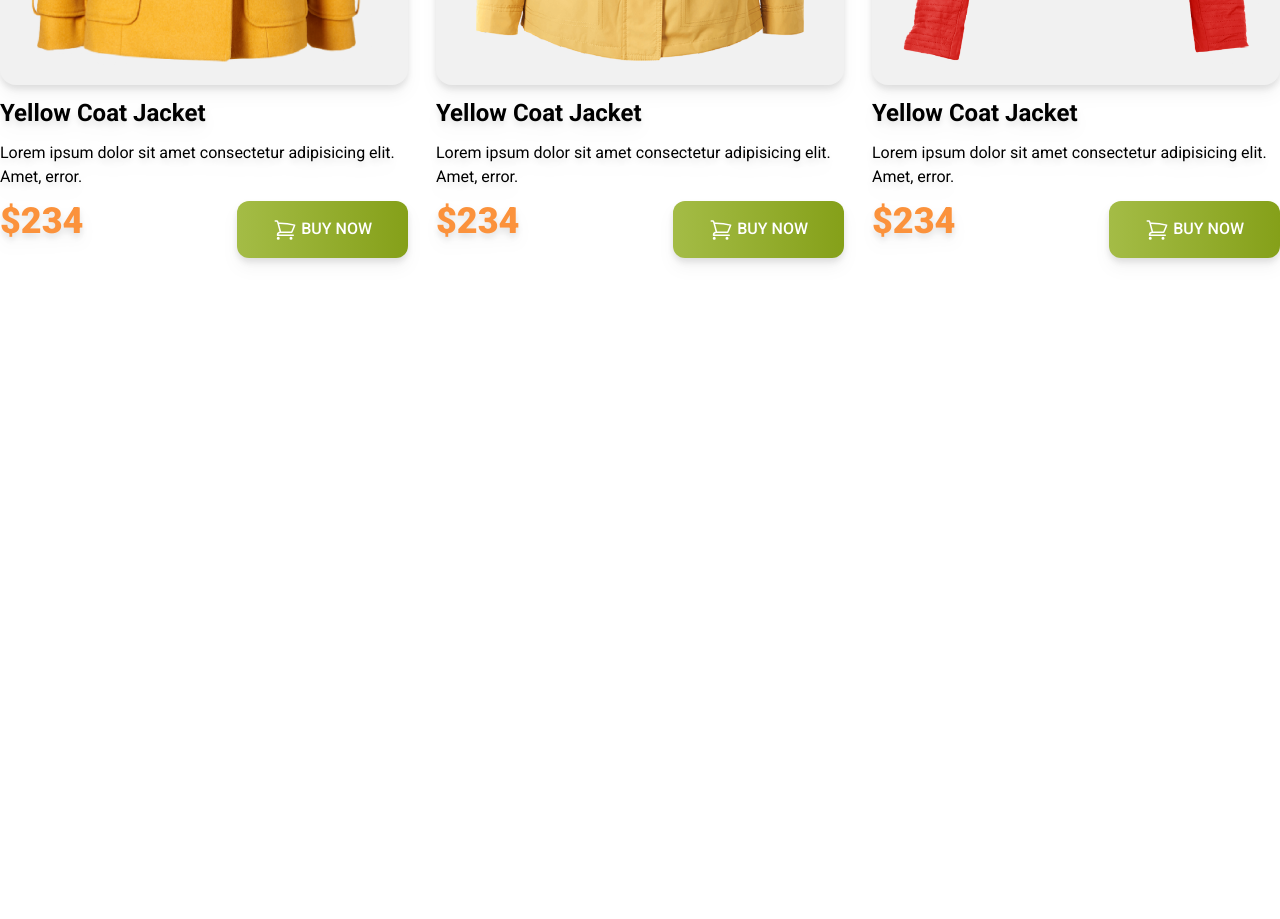
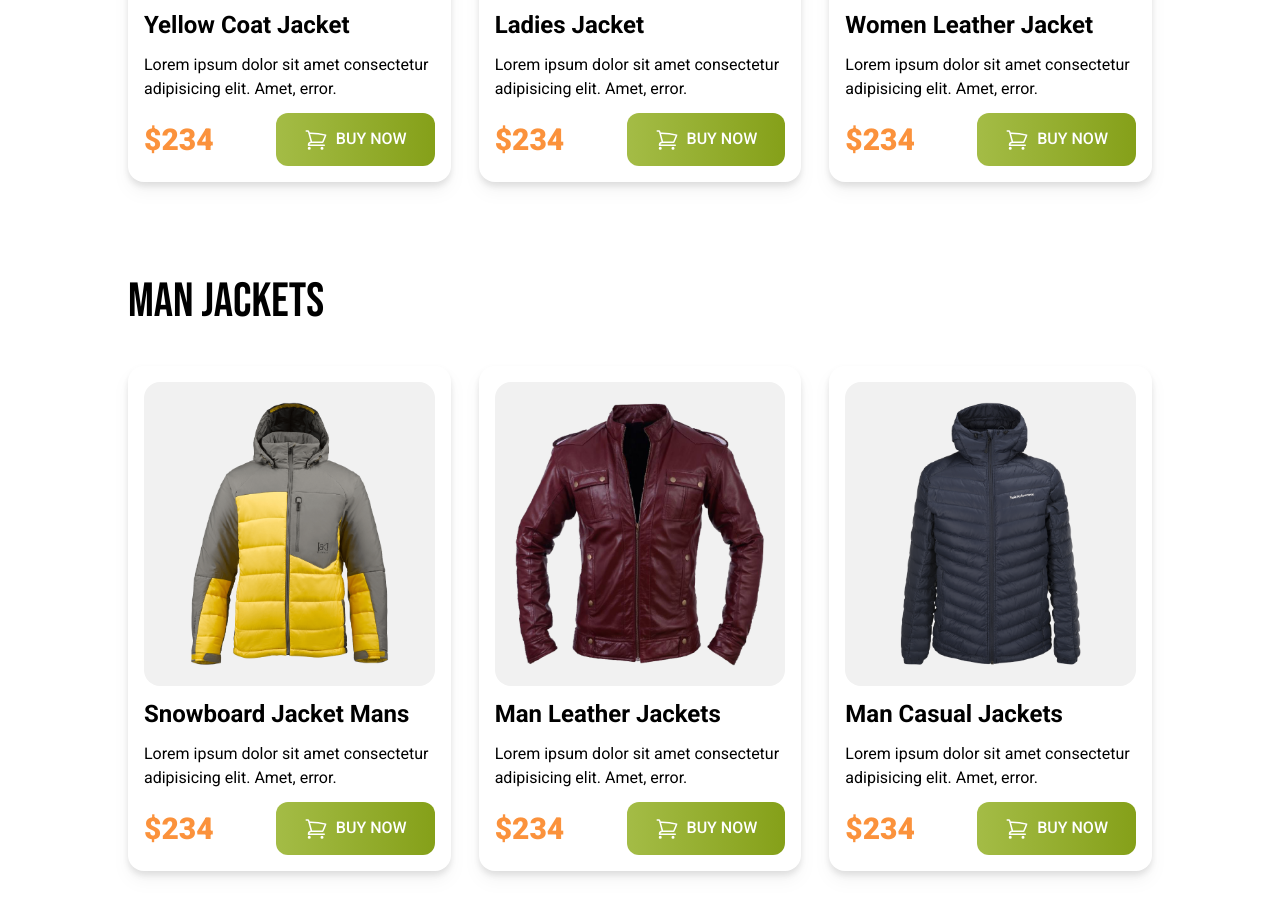
Before and after one commit to SkZihan/penguin-fashion-with-tailwind, a plain HTML site: page index.html in a window 1280 px wide. Shown: the part 1041-1960 px from the top of the page. Before the commit the page ends 1347 px from the top, so only its background shows below. Drawn offline with nearby package versions, Linux system fonts and the light colour scheme.

Commit message:
Man jacket added

```diff
--- a/index.html
+++ b/index.html
@@ -20,7 +20,7 @@
 </head>
 <body>
     <header class="bg-amber-100 py-20 px-4 md:px-32">
-        <section class="flex flex-col md:flex-row justify-center items-center ">
+        <section class="flex flex-col md:flex-row justify-between items-center ">
             <div class="space-y-3">
                 <h1 class="text-7xl uppercase font-bebas"><span class="text-[#FABE4C]">Be The Penguins</span> <br> Of the Winter</h1>
                 <p>Lorem, ipsum dolor sit amet consectetur adipisicing elit. Incidunt eligendi molestiae id pariatur assumenda rem.</p>
@@ -34,51 +34,102 @@
             </div>
         </section>
     </header>
-    <main class="max-w-7xl mx-auto">
+    <main class="max-w-7xl px-4 md:px-32">
         <!-- Women Jacket section -->
-        <section class="py-12">
-            <h3 class="text-5xl font-bebas">Women Jackets</h3>
+        <section class="py-12 ">
+            <h3 class="text-5xl pb-10 font-bebas">Women Jackets</h3>
             <div class="grid grid-cols-1 md:grid-cols-2 lg:grid-cols-3 gap-7 font-roboto">
                 <!-- jacket1 -->
-                <div class="space-y-3 drop-shadow-lg">
+                <div class="space-y-3 p-4 bg-white drop-shadow-lg rounded-2xl">
                     <div class="bg-[#F1F1F1] p-5 rounded-2xl">
                         <img src="images/jacket-1.png" alt="">
                     </div>
                     <h4 class="text-2xl font-bold">Yellow Coat Jacket</h4>
                     <p>Lorem ipsum dolor sit amet consectetur adipisicing elit. Amet, error.</p>
-                    <div class="flex justify-between">
-                        <h4 class="text-4xl font-black text-orange-400">$234</h4>
-                        <button class="py-4 px-9 bg-gradient-to-r from-[#A4BC46] to-[#85A019] rounded-xl uppercase text-white font-medium"><svg xmlns="http://www.w3.org/2000/svg" fill="none" viewBox="0 0 24 24" stroke-width="1.5" stroke="currentColor" class="size-6 inline">
+                    <div class="flex justify-between items-center">
+                        <h4 class="text-3xl font-black text-orange-400">$234</h4>
+                        <button class="py-3.5 px-7 bg-gradient-to-r from-[#A4BC46] to-[#85A019] rounded-xl uppercase text-white font-medium"><svg xmlns="http://www.w3.org/2000/svg" fill="none" viewBox="0 0 24 24" stroke-width="1.5" stroke="currentColor" class="size-6 inline mr-1">
                             <path stroke-linecap="round" stroke-linejoin="round" d="M2.25 3h1.386c.51 0 .955.343 1.087.835l.383 1.437M7.5 14.25a3 3 0 0 0-3 3h15.75m-12.75-3h11.218c1.121-2.3 2.1-4.684 2.924-7.138a60.114 60.114 0 0 0-16.536-1.84M7.5 14.25 5.106 5.272M6 20.25a.75.75 0 1 1-1.5 0 .75.75 0 0 1 1.5 0Zm12.75 0a.75.75 0 1 1-1.5 0 .75.75 0 0 1 1.5 0Z" />
                           </svg>
                            Buy Now</button>
                     </div>
                 </div>
                 <!-- jacket2 -->
-                <div class="space-y-3 drop-shadow-lg">
+                <div class="space-y-3 p-4 bg-white drop-shadow-lg rounded-2xl">
                     <div class="bg-[#F1F1F1] p-5 rounded-2xl">
                         <img src="images/jacket-2.png" alt="">
                     </div>
-                    <h4 class="text-2xl font-bold">Yellow Coat Jacket</h4>
+                    <h4 class="text-2xl font-bold">Ladies Jacket</h4>
                     <p>Lorem ipsum dolor sit amet consectetur adipisicing elit. Amet, error.</p>
-                    <div class="flex justify-between">
-                        <h4 class="text-4xl font-black text-orange-400">$234</h4>
-                        <button class="py-4 px-9 bg-gradient-to-r from-[#A4BC46] to-[#85A019] rounded-xl uppercase text-white font-medium"><svg xmlns="http://www.w3.org/2000/svg" fill="none" viewBox="0 0 24 24" stroke-width="1.5" stroke="currentColor" class="size-6 inline">
+                    <div class="flex justify-between items-center">
+                        <h4 class="text-3xl font-black text-orange-400">$234</h4>
+                        <button class="py-3.5 px-7 bg-gradient-to-r from-[#A4BC46] to-[#85A019] rounded-xl uppercase text-white font-medium"><svg xmlns="http://www.w3.org/2000/svg" fill="none" viewBox="0 0 24 24" stroke-width="1.5" stroke="currentColor" class="size-6 inline mr-1">
                             <path stroke-linecap="round" stroke-linejoin="round" d="M2.25 3h1.386c.51 0 .955.343 1.087.835l.383 1.437M7.5 14.25a3 3 0 0 0-3 3h15.75m-12.75-3h11.218c1.121-2.3 2.1-4.684 2.924-7.138a60.114 60.114 0 0 0-16.536-1.84M7.5 14.25 5.106 5.272M6 20.25a.75.75 0 1 1-1.5 0 .75.75 0 0 1 1.5 0Zm12.75 0a.75.75 0 1 1-1.5 0 .75.75 0 0 1 1.5 0Z" />
                           </svg>
                            Buy Now</button>
                     </div>
                 </div>
                 <!-- jacket3 -->
-                <div class="space-y-3 drop-shadow-lg">
+                <div class="space-y-3 p-4 bg-white drop-shadow-lg rounded-2xl">
                     <div class="bg-[#F1F1F1] p-5 rounded-2xl">
                         <img src="images/jacket-3.png" alt="">
                     </div>
-                    <h4 class="text-2xl font-bold">Yellow Coat Jacket</h4>
+                    <h4 class="text-2xl font-bold">Women Leather Jacket</h4>
                     <p>Lorem ipsum dolor sit amet consectetur adipisicing elit. Amet, error.</p>
-                    <div class="flex justify-between">
-                        <h4 class="text-4xl font-black text-orange-400">$234</h4>
-                        <button class="py-4 px-9 bg-gradient-to-r from-[#A4BC46] to-[#85A019] rounded-xl uppercase text-white font-medium"><svg xmlns="http://www.w3.org/2000/svg" fill="none" viewBox="0 0 24 24" stroke-width="1.5" stroke="currentColor" class="size-6 inline">
+                    <div class="flex justify-between items-center">
+                        <h4 class="text-3xl font-black text-orange-400">$234</h4>
+                        <button class="py-3.5 px-7 bg-gradient-to-r from-[#A4BC46] to-[#85A019] rounded-xl uppercase text-white font-medium"><svg xmlns="http://www.w3.org/2000/svg" fill="none" viewBox="0 0 24 24" stroke-width="1.5" stroke="currentColor" class="size-6 inline mr-1">
+                            <path stroke-linecap="round" stroke-linejoin="round" d="M2.25 3h1.386c.51 0 .955.343 1.087.835l.383 1.437M7.5 14.25a3 3 0 0 0-3 3h15.75m-12.75-3h11.218c1.121-2.3 2.1-4.684 2.924-7.138a60.114 60.114 0 0 0-16.536-1.84M7.5 14.25 5.106 5.272M6 20.25a.75.75 0 1 1-1.5 0 .75.75 0 0 1 1.5 0Zm12.75 0a.75.75 0 1 1-1.5 0 .75.75 0 0 1 1.5 0Z" />
+                          </svg>
+                           Buy Now</button>
+                    </div>
+                </div>
+            </div>
+        </section>
+        <!-- Men Jacket section -->
+        <section class="py-12 ">
+            <h3 class="text-5xl pb-10 font-bebas">Man Jackets</h3>
+            <div class="grid grid-cols-1 md:grid-cols-2 lg:grid-cols-3 gap-7 font-roboto">
+                <!-- jacket1 -->
+                <div class="space-y-3 p-4 bg-white drop-shadow-lg rounded-2xl">
+                    <div class="bg-[#F1F1F1] p-5 rounded-2xl">
+                        <img src="images/jacket-4.png" alt="">
+                    </div>
+                    <h4 class="text-2xl font-bold">Snowboard Jacket Mans</h4>
+                    <p>Lorem ipsum dolor sit amet consectetur adipisicing elit. Amet, error.</p>
+                    <div class="flex justify-between items-center">
+                        <h4 class="text-3xl font-black text-orange-400">$234</h4>
+                        <button class="py-3.5 px-7 bg-gradient-to-r from-[#A4BC46] to-[#85A019] rounded-xl uppercase text-white font-medium"><svg xmlns="http://www.w3.org/2000/svg" fill="none" viewBox="0 0 24 24" stroke-width="1.5" stroke="currentColor" class="size-6 inline mr-1">
+                            <path stroke-linecap="round" stroke-linejoin="round" d="M2.25 3h1.386c.51 0 .955.343 1.087.835l.383 1.437M7.5 14.25a3 3 0 0 0-3 3h15.75m-12.75-3h11.218c1.121-2.3 2.1-4.684 2.924-7.138a60.114 60.114 0 0 0-16.536-1.84M7.5 14.25 5.106 5.272M6 20.25a.75.75 0 1 1-1.5 0 .75.75 0 0 1 1.5 0Zm12.75 0a.75.75 0 1 1-1.5 0 .75.75 0 0 1 1.5 0Z" />
+                          </svg>
+                           Buy Now</button>
+                    </div>
+                </div>
+                <!-- jacket2 -->
+                <div class="space-y-3 p-4 bg-white drop-shadow-lg rounded-2xl">
+                    <div class="bg-[#F1F1F1] p-5 rounded-2xl">
+                        <img src="images/jacket-5.png" alt="">
+                    </div>
+                    <h4 class="text-2xl font-bold">Man Leather Jackets</h4>
+                    <p>Lorem ipsum dolor sit amet consectetur adipisicing elit. Amet, error.</p>
+                    <div class="flex justify-between items-center">
+                        <h4 class="text-3xl font-black text-orange-400">$234</h4>
+                        <button class="py-3.5 px-7 bg-gradient-to-r from-[#A4BC46] to-[#85A019] rounded-xl uppercase text-white font-medium"><svg xmlns="http://www.w3.org/2000/svg" fill="none" viewBox="0 0 24 24" stroke-width="1.5" stroke="currentColor" class="size-6 inline mr-1">
+                            <path stroke-linecap="round" stroke-linejoin="round" d="M2.25 3h1.386c.51 0 .955.343 1.087.835l.383 1.437M7.5 14.25a3 3 0 0 0-3 3h15.75m-12.75-3h11.218c1.121-2.3 2.1-4.684 2.924-7.138a60.114 60.114 0 0 0-16.536-1.84M7.5 14.25 5.106 5.272M6 20.25a.75.75 0 1 1-1.5 0 .75.75 0 0 1 1.5 0Zm12.75 0a.75.75 0 1 1-1.5 0 .75.75 0 0 1 1.5 0Z" />
+                          </svg>
+                           Buy Now</button>
+                    </div>
+                </div>
+                <!-- jacket3 -->
+                <div class="space-y-3 p-4 bg-white drop-shadow-lg rounded-2xl">
+                    <div class="bg-[#F1F1F1] p-5 rounded-2xl">
+                        <img src="images/jacket-6.png" alt="">
+                    </div>
+                    <h4 class="text-2xl font-bold">Man Casual Jackets</h4>
+                    <p>Lorem ipsum dolor sit amet consectetur adipisicing elit. Amet, error.</p>
+                    <div class="flex justify-between items-center">
+                        <h4 class="text-3xl font-black text-orange-400">$234</h4>
+                        <button class="py-3.5 px-7 bg-gradient-to-r from-[#A4BC46] to-[#85A019] rounded-xl uppercase text-white font-medium"><svg xmlns="http://www.w3.org/2000/svg" fill="none" viewBox="0 0 24 24" stroke-width="1.5" stroke="currentColor" class="size-6 inline mr-1">
                             <path stroke-linecap="round" stroke-linejoin="round" d="M2.25 3h1.386c.51 0 .955.343 1.087.835l.383 1.437M7.5 14.25a3 3 0 0 0-3 3h15.75m-12.75-3h11.218c1.121-2.3 2.1-4.684 2.924-7.138a60.114 60.114 0 0 0-16.536-1.84M7.5 14.25 5.106 5.272M6 20.25a.75.75 0 1 1-1.5 0 .75.75 0 0 1 1.5 0Zm12.75 0a.75.75 0 1 1-1.5 0 .75.75 0 0 1 1.5 0Z" />
                           </svg>
                            Buy Now</button>
```
